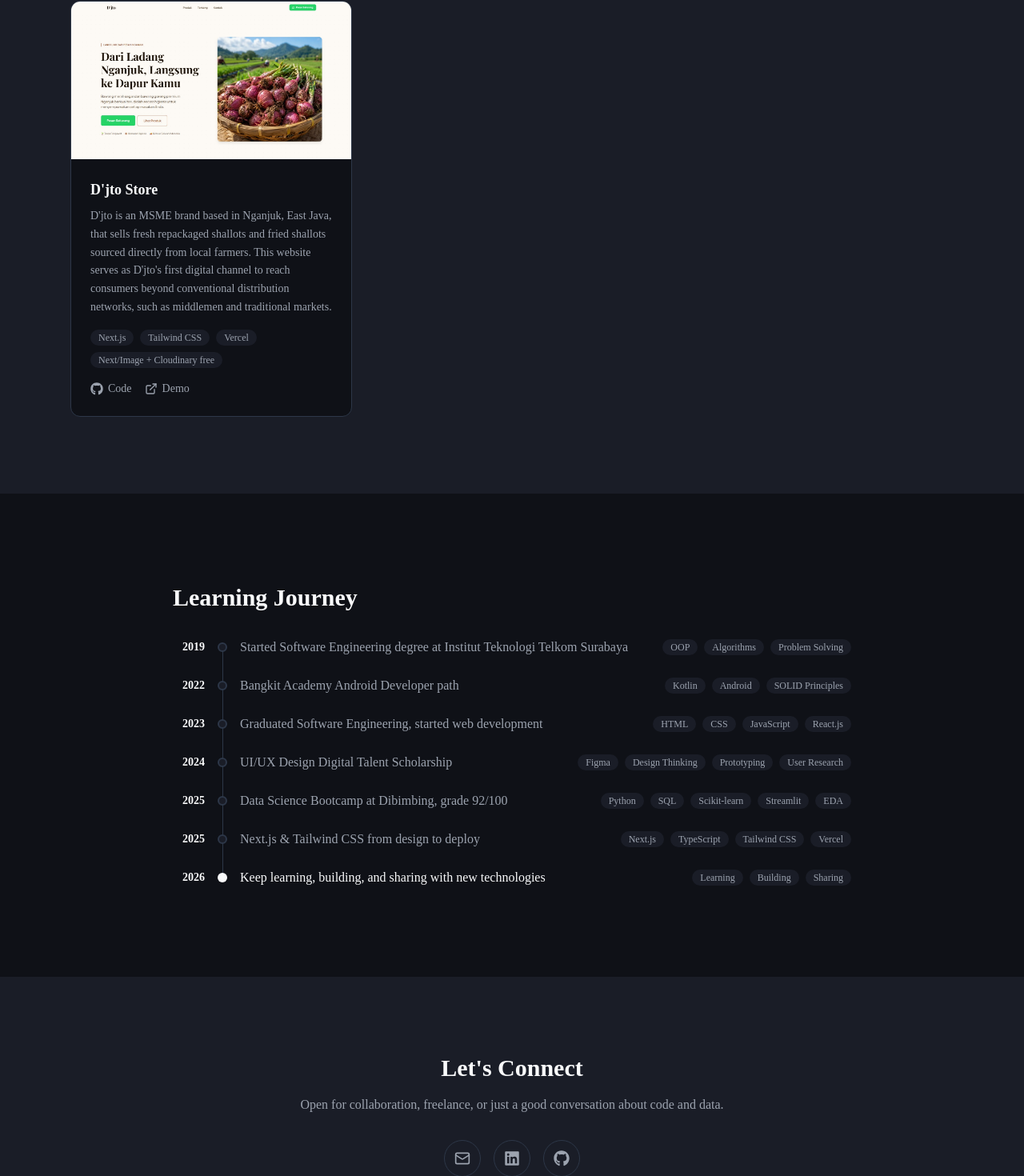
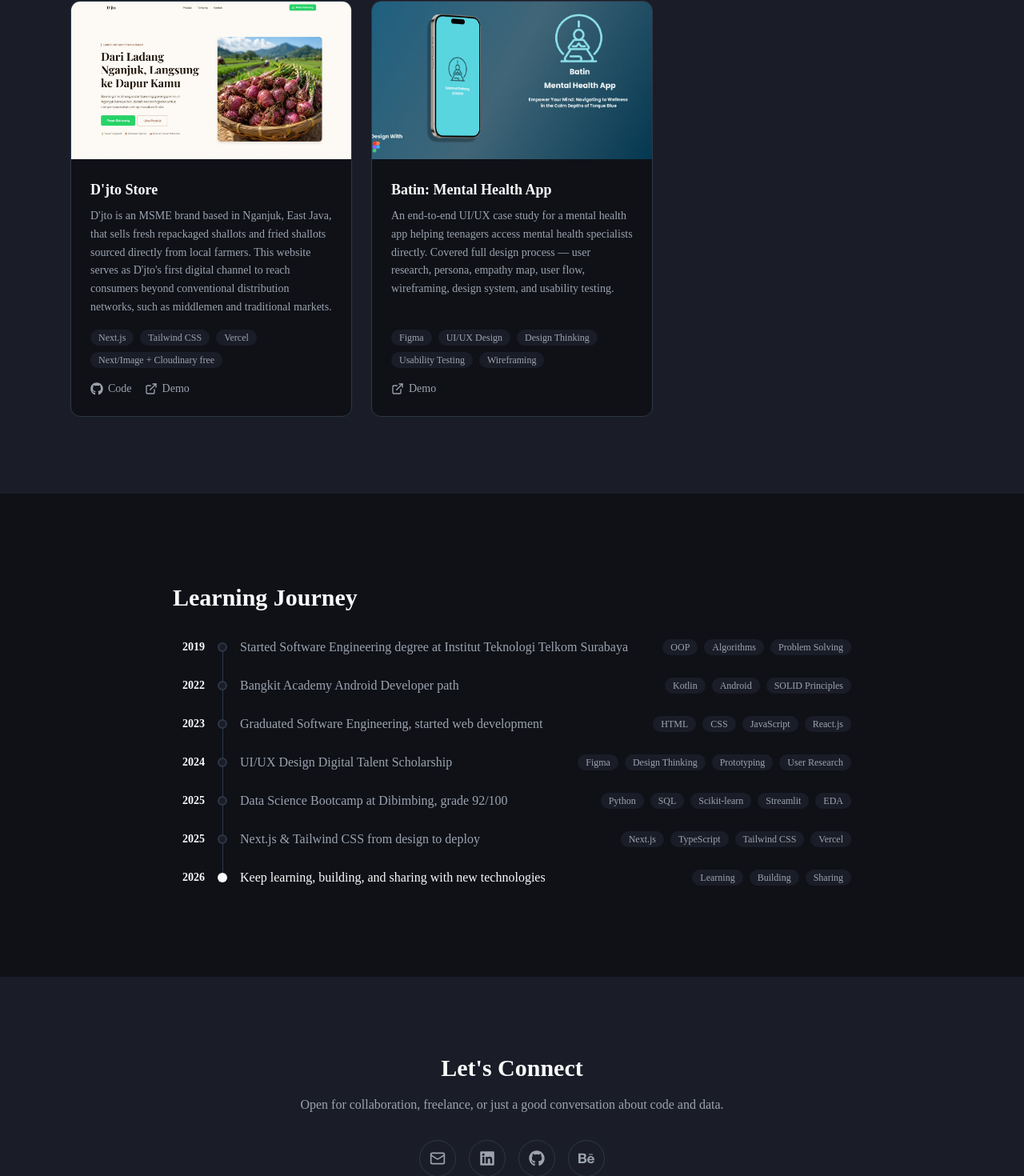
Before and after one commit to akbarfai-blub/Portfolio-Website, a Next.js app: page / in a window 1280 px wide. Shown: the part 2453-3923 px from the top of the page at 80% size. Built offline with nearby package versions, Linux system fonts and the light colour scheme; no server answers.

Commit message:
adjust icon contact and project

```diff
--- a/src/components/sections/Contact.tsx
+++ b/src/components/sections/Contact.tsx
@@ -1,5 +1,5 @@
 import { Mail } from "lucide-react";
-import { FaGithub, FaLinkedin } from "react-icons/fa";
+import { FaBehance, FaGithub, FaLinkedin } from "react-icons/fa";
 import { FadeIn } from "@/components/ui/FadeIn";
 import { cn } from "@/lib/utils";
 
@@ -58,6 +58,19 @@ export function Contact() {
               >
                 <FaGithub className="w-5 h-5" />
               </a>
+              <a
+                href="https://www.behance.net/akbfai"
+                target="_blank"
+                rel="noopener noreferrer"
+                className={cn(
+                  "p-3 rounded-full bg-bg-surface border border-border",
+                  "text-text-secondary hover:text-text-primary hover:border-text-muted",
+                  "transition-colors",
+                )}
+                aria-label="Behance"
+              >
+                <FaBehance className="w-5 h-5" />
+              </a>
             </div>
           </FadeIn>
         </div>
--- a/src/data/projects.ts
+++ b/src/data/projects.ts
@@ -5,6 +5,7 @@ export type Project = {
   github?: string;
   demo?: string;
   image?: string;
+  category?: "dev" | "design";
 };
 
 export const projects: Project[] = [
@@ -17,6 +18,7 @@ export const projects: Project[] = [
       "https://github.com/akbarfai-blub/customer-churn-dashboard-streamlit",
     demo: "https://customer-churn-dashboard-app-p3ecfvqtsr5dxwpebs2laf.streamlit.app/",
     image: "/images/projects/churn-dashboard.png",
+    category: "dev",
   },
   {
     title: "Personal Finance Dashboard",
@@ -26,6 +28,7 @@ export const projects: Project[] = [
     github: "https://github.com/akbarfai-blub/personal-finance-tracker",
     demo: "https://abbr-personal-finance-tracker.vercel.app/",
     image: "/images/projects/finance-dashboard.png",
+    category: "dev",
   },
   {
     title: "Portfolio Website",
@@ -35,13 +38,32 @@ export const projects: Project[] = [
     github: "https://github.com/akbarfai-blub/portfolio",
     demo: "https://abbr-portfolio-website.vercel.app/",
     image: "/images/projects/portfolio-website.jpeg",
+    category: "dev",
   },
   {
     title: "D'jto Store",
-    description: "D'jto is an MSME brand based in Nganjuk, East Java, that sells fresh repackaged shallots and fried shallots sourced directly from local farmers. This website serves as D'jto's first digital channel to reach consumers beyond conventional distribution networks, such as middlemen and traditional markets.",
+    description:
+      "D'jto is an MSME brand based in Nganjuk, East Java, that sells fresh repackaged shallots and fried shallots sourced directly from local farmers. This website serves as D'jto's first digital channel to reach consumers beyond conventional distribution networks, such as middlemen and traditional markets.",
     tags: ["Next.js", "Tailwind CSS", "Vercel", "Next/Image + Cloudinary free"],
-    github: "https://github.com/akbarfai-blub/Toko-Online-Bawang-Merah-Bawang-Goreng-Nganjuk.git",
+    github:
+      "https://github.com/akbarfai-blub/Toko-Online-Bawang-Merah-Bawang-Goreng-Nganjuk.git",
     demo: "https://djto.store/",
     image: "/images/projects/djto-store.jpeg",
-  }
+    category: "dev",
+  },
+  {
+    title: "Batin: Mental Health App",
+    description:
+      "An end-to-end UI/UX case study for a mental health app helping teenagers access mental health specialists directly. Covered full design process — user research, persona, empathy map, user flow, wireframing, design system, and usability testing.",
+    tags: [
+      "Figma",
+      "UI/UX Design",
+      "Design Thinking",
+      "Usability Testing",
+      "Wireframing",
+    ],
+    demo: "https://www.behance.net/gallery/195215725/Batin-FGA",
+    image: "/images/projects/Batin1.png",
+    category: "design",
+  },
 ]
```
Also changed, not shown: public/images/projects/Batin1.png (added).
